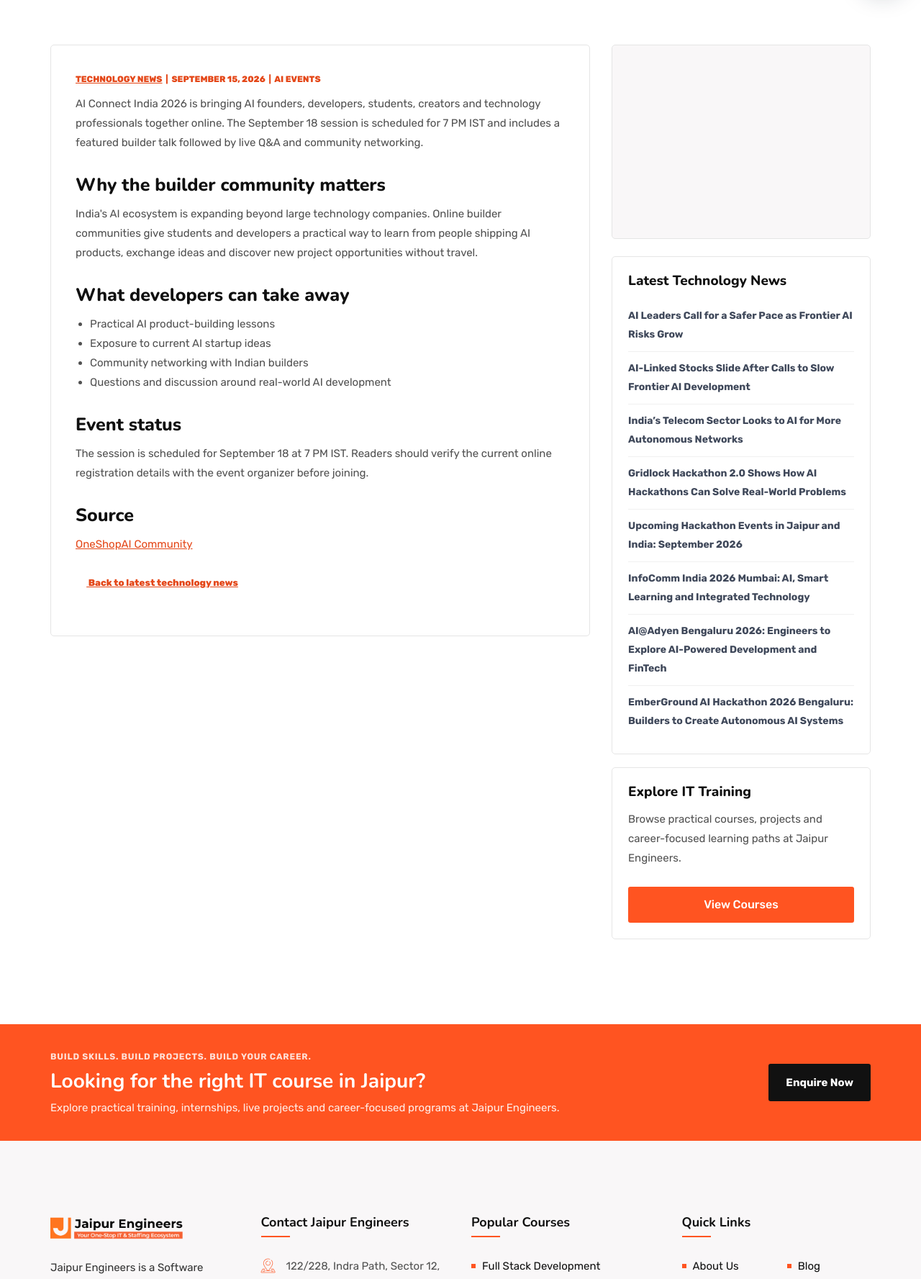
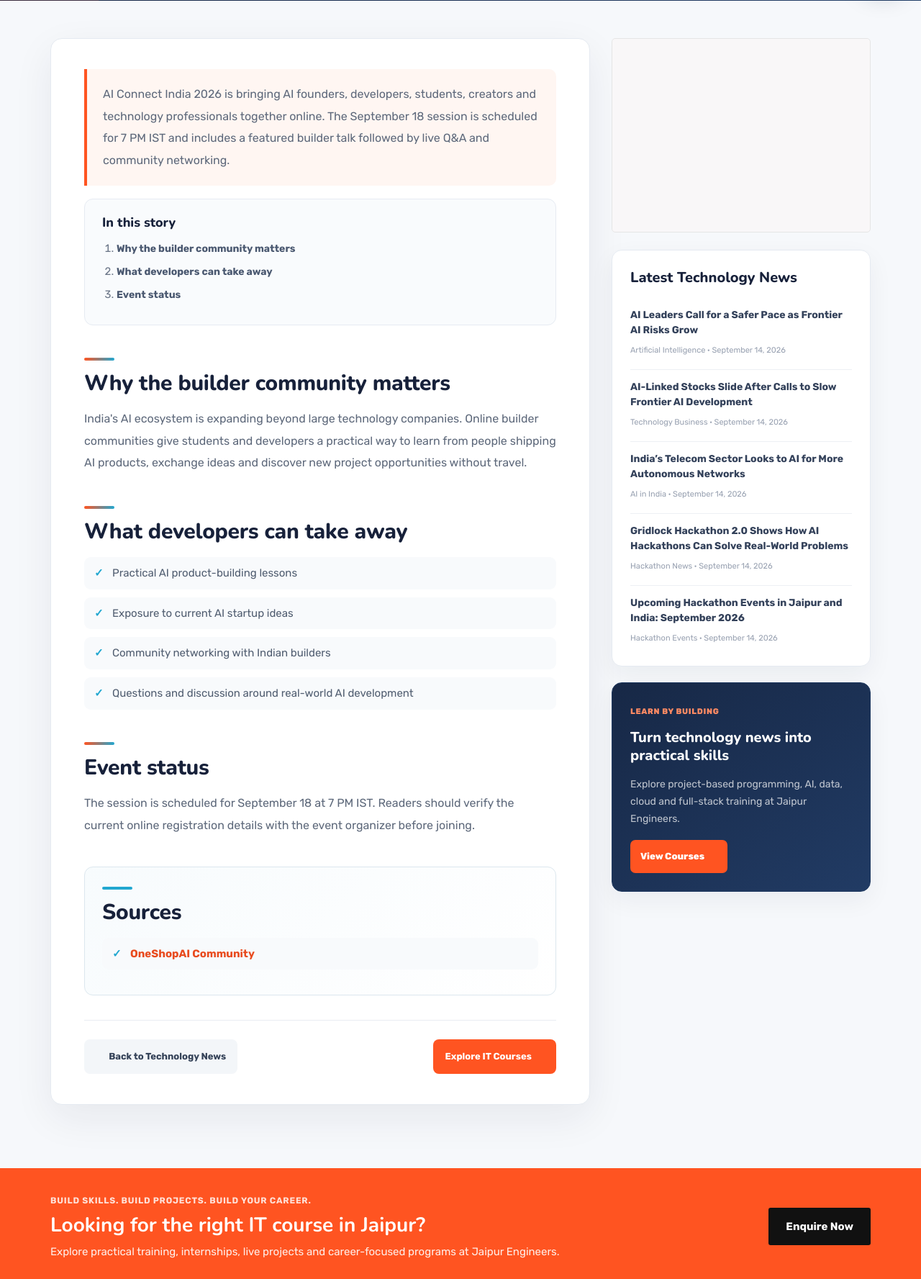
Before and after one commit to satnamkhowal/je2, a PHP site: page /news/ai-connect-india-2026.php in a window 1280 px wide. Shown: the part 798-2575 px from the top of the page at 72% size. Run offline with PHP 8.4, Linux system fonts and the light colour scheme; some web fonts are replaced.

Commit message:
Apply redesigned news article template

```diff
--- a/news/article-template.php
+++ b/news/article-template.php
@@ -1,7 +1,9 @@
 <?php
 require_once __DIR__ . '/news-data.php';
+
 $newsKey = $newsKey ?? '';
 $article = je_news_article($newsKey);
+
 if (!$article) {
     http_response_code(404);
     $article = [
@@ -13,12 +15,37 @@ if (!$article) {
         'sections' => [],
         'source_name' => '',
         'source_url' => '',
+        'sources' => [],
     ];
 }
+
 $pageTitle = $article['title'] . ' | Jaipur Engineers';
 $pageDescription = $article['description'];
-$canonical = 'https://jaipurengineers.com/news/' . ($newsKey !== '' ? $newsKey . '.php' : '');
+$canonical = 'https://jaipurengineers.com/news/' . ($newsKey !== '' ? $newsKey : '');
 $allNews = je_news_articles();
+
+$readingText = $article['title'] . ' ' . $article['description'] . ' ' . $article['intro'];
+foreach ($article['sections'] as $section) {
+    $readingText .= ' ' . ($section['heading'] ?? '') . ' ' . ($section['text'] ?? '');
+    if (!empty($section['list'])) {
+        $readingText .= ' ' . implode(' ', $section['list']);
+    }
+}
+$readingMinutes = max(2, (int) ceil(str_word_count(strip_tags($readingText)) / 200));
+
+$articleSchema = [
+    '@context' => 'https://schema.org',
+    '@type' => 'NewsArticle',
+    'headline' => $article['title'],
+    'description' => $article['description'],
+    'datePublished' => $article['date'],
+    'mainEntityOfPage' => $canonical,
+    'publisher' => [
+        '@type' => 'Organization',
+        'name' => 'Jaipur Engineers',
+        'url' => 'https://jaipurengineers.com/',
+    ],
+];
 ?>
 <!doctype html>
 <html lang="en-IN">
@@ -33,39 +60,56 @@ $allNews = je_news_articles();
     <meta property="og:title" content="<?php echo htmlspecialchars($article['title'], ENT_QUOTES, 'UTF-8'); ?>">
     <meta property="og:description" content="<?php echo htmlspecialchars($pageDescription, ENT_QUOTES, 'UTF-8'); ?>">
     <meta property="og:url" content="<?php echo htmlspecialchars($canonical, ENT_QUOTES, 'UTF-8'); ?>">
+    <script type="application/ld+json"><?php echo json_encode($articleSchema, JSON_UNESCAPED_SLASHES | JSON_UNESCAPED_UNICODE); ?></script>
     <?php include dirname(__DIR__) . '/head.php'; ?>
+    <link rel="stylesheet" href="assets/css/news-article.css?v=1">
 </head>
-<body class="defult-home">
+<body class="defult-home je-news-article-page">
 <?php include dirname(__DIR__) . '/header.php'; ?>
 
 <main>
-    <section class="je-blog-hero">
+    <section class="je-article-hero">
         <div class="container">
-            <div class="row align-items-center">
-                <div class="col-lg-9">
-                    <span class="je-catalog-label"><i class="fa fa-newspaper-o"></i> <?php echo htmlspecialchars($article['category'], ENT_QUOTES, 'UTF-8'); ?></span>
-                    <h1><?php echo htmlspecialchars($article['title'], ENT_QUOTES, 'UTF-8'); ?></h1>
-                    <p><?php echo htmlspecialchars($article['description'], ENT_QUOTES, 'UTF-8'); ?></p>
-                </div>
+            <nav class="je-article-breadcrumb" aria-label="Breadcrumb">
+                <a href="">Home</a><span class="sep">/</span>
+                <a href="news/">Technology News</a><span class="sep">/</span>
+                <span><?php echo htmlspecialchars($article['category'], ENT_QUOTES, 'UTF-8'); ?></span>
+            </nav>
+            <span class="je-article-category"><i class="fa fa-newspaper-o" aria-hidden="true"></i> <?php echo htmlspecialchars($article['category'], ENT_QUOTES, 'UTF-8'); ?></span>
+            <h1><?php echo htmlspecialchars($article['title'], ENT_QUOTES, 'UTF-8'); ?></h1>
+            <p class="je-article-deck"><?php echo htmlspecialchars($article['description'], ENT_QUOTES, 'UTF-8'); ?></p>
+            <div class="je-article-meta">
+                <?php if ($article['date'] !== ''): ?><span><i class="fa fa-calendar"></i><?php echo htmlspecialchars($article['date'], ENT_QUOTES, 'UTF-8'); ?></span><?php endif; ?>
+                <span><i class="fa fa-clock-o"></i><?php echo (int) $readingMinutes; ?> min read</span>
+                <span><i class="fa fa-map-marker"></i>Jaipur Engineers Newsroom</span>
             </div>
         </div>
     </section>
 
-    <section class="je-blog-layout">
+    <section class="je-article-layout">
         <div class="container">
             <div class="row">
                 <div class="col-lg-8">
-                    <article class="je-blog-article">
-                        <div class="je-blog-meta">
-                            <a href="news/">Technology News</a> &nbsp;|&nbsp;
-                            <?php echo htmlspecialchars($article['date'], ENT_QUOTES, 'UTF-8'); ?> &nbsp;|&nbsp;
-                            <?php echo htmlspecialchars($article['category'], ENT_QUOTES, 'UTF-8'); ?>
-                        </div>
+                    <article class="je-article-card">
+                        <?php if ($article['intro'] !== ''): ?>
+                            <p class="je-article-lead"><?php echo htmlspecialchars($article['intro'], ENT_QUOTES, 'UTF-8'); ?></p>
+                        <?php endif; ?>
 
-                        <p><?php echo htmlspecialchars($article['intro'], ENT_QUOTES, 'UTF-8'); ?></p>
+                        <?php if (!empty($article['sections'])): ?>
+                            <nav class="je-article-toc" aria-label="In this story">
+                                <h3>In this story</h3>
+                                <ol>
+                                    <?php foreach ($article['sections'] as $i => $section): ?>
+                                        <?php $sectionId = 'section-' . ($i + 1); ?>
+                                        <li><a href="#<?php echo $sectionId; ?>"><?php echo htmlspecialchars($section['heading'], ENT_QUOTES, 'UTF-8'); ?></a></li>
+                                    <?php endforeach; ?>
+                                </ol>
+                            </nav>
+                        <?php endif; ?>
 
-                        <?php foreach ($article['sections'] as $section): ?>
-                            <h2><?php echo htmlspecialchars($section['heading'], ENT_QUOTES, 'UTF-8'); ?></h2>
+                        <?php foreach ($article['sections'] as $i => $section): ?>
+                            <?php $sectionId = 'section-' . ($i + 1); ?>
+                            <h2 id="<?php echo $sectionId; ?>"><?php echo htmlspecialchars($section['heading'], ENT_QUOTES, 'UTF-8'); ?></h2>
                             <?php if (!empty($section['text'])): ?>
                                 <p><?php echo htmlspecialchars($section['text'], ENT_QUOTES, 'UTF-8'); ?></p>
                             <?php endif; ?>
@@ -78,31 +122,52 @@ $allNews = je_news_articles();
                             <?php endif; ?>
                         <?php endforeach; ?>
 
-                        <?php if ($article['source_url'] !== ''): ?>
-                            <h2>Source</h2>
-                            <p><a href="<?php echo htmlspecialchars($article['source_url'], ENT_QUOTES, 'UTF-8'); ?>" target="_blank" rel="nofollow noopener"><?php echo htmlspecialchars($article['source_name'], ENT_QUOTES, 'UTF-8'); ?></a></p>
+                        <?php
+                        $sources = $article['sources'] ?? [];
+                        if (empty($sources) && !empty($article['source_url'])) {
+                            $sources[] = ['name' => $article['source_name'], 'url' => $article['source_url']];
+                        }
+                        ?>
+                        <?php if (!empty($sources)): ?>
+                            <div class="je-source-box">
+                                <h2>Sources</h2>
+                                <ul>
+                                    <?php foreach ($sources as $source): ?>
+                                        <li><a href="<?php echo htmlspecialchars($source['url'], ENT_QUOTES, 'UTF-8'); ?>" target="_blank" rel="nofollow noopener"><?php echo htmlspecialchars($source['name'], ENT_QUOTES, 'UTF-8'); ?></a></li>
+                                    <?php endforeach; ?>
+                                </ul>
+                            </div>
                         <?php endif; ?>
 
-                        <p><a class="je-card-link" href="news/"><i class="fa fa-arrow-left"></i> Back to latest technology news</a></p>
+                        <div class="je-article-footer-nav">
+                            <a class="je-back-news" href="news/"><i class="fa fa-arrow-left"></i> Back to Technology News</a>
+                            <a class="je-course-cta-link" href="courses">Explore IT Courses <i class="fa fa-arrow-right"></i></a>
+                        </div>
                     </article>
                 </div>
 
                 <div class="col-lg-4">
-                    <aside class="je-blog-sidebar">
-<?php je_render_design_card(); ?>
-                        <div class="je-side-box">
+                    <aside class="je-news-sidebar">
+                        <?php je_render_design_card(); ?>
+
+                        <div class="je-news-sidebox">
                             <h3>Latest Technology News</h3>
-                            <ul class="je-side-links">
-                                <?php foreach ($allNews as $slug => $item): ?>
-                                    <?php if ($slug === $newsKey) continue; ?>
-                                    <li><a href="news/<?php echo htmlspecialchars($slug, ENT_QUOTES, 'UTF-8'); ?>.php"><?php echo htmlspecialchars($item['title'], ENT_QUOTES, 'UTF-8'); ?></a></li>
+                            <ul class="je-news-latest">
+                                <?php $latestCount = 0; foreach ($allNews as $slug => $item): ?>
+                                    <?php if ($slug === $newsKey || $latestCount >= 5) continue; $latestCount++; ?>
+                                    <li>
+                                        <a href="news/<?php echo htmlspecialchars($slug, ENT_QUOTES, 'UTF-8'); ?>"><?php echo htmlspecialchars($item['title'], ENT_QUOTES, 'UTF-8'); ?></a>
+                                        <small><?php echo htmlspecialchars($item['category'], ENT_QUOTES, 'UTF-8'); ?> · <?php echo htmlspecialchars($item['date'], ENT_QUOTES, 'UTF-8'); ?></small>
+                                    </li>
                                 <?php endforeach; ?>
                             </ul>
                         </div>
-                        <div class="je-side-box">
-                            <h3>Explore IT Training</h3>
-                            <p>Browse practical courses, projects and career-focused learning paths at Jaipur Engineers.</p>
-                            <a class="je-submit-btn" href="courses.php">View Courses</a>
+
+                        <div class="je-news-sidebox je-news-course-box">
+                            <span class="mini-kicker">Learn by building</span>
+                            <h3>Turn technology news into practical skills</h3>
+                            <p>Explore project-based programming, AI, data, cloud and full-stack training at Jaipur Engineers.</p>
+                            <a href="courses">View Courses <i class="fa fa-long-arrow-right"></i></a>
                         </div>
                     </aside>
                 </div>
```
